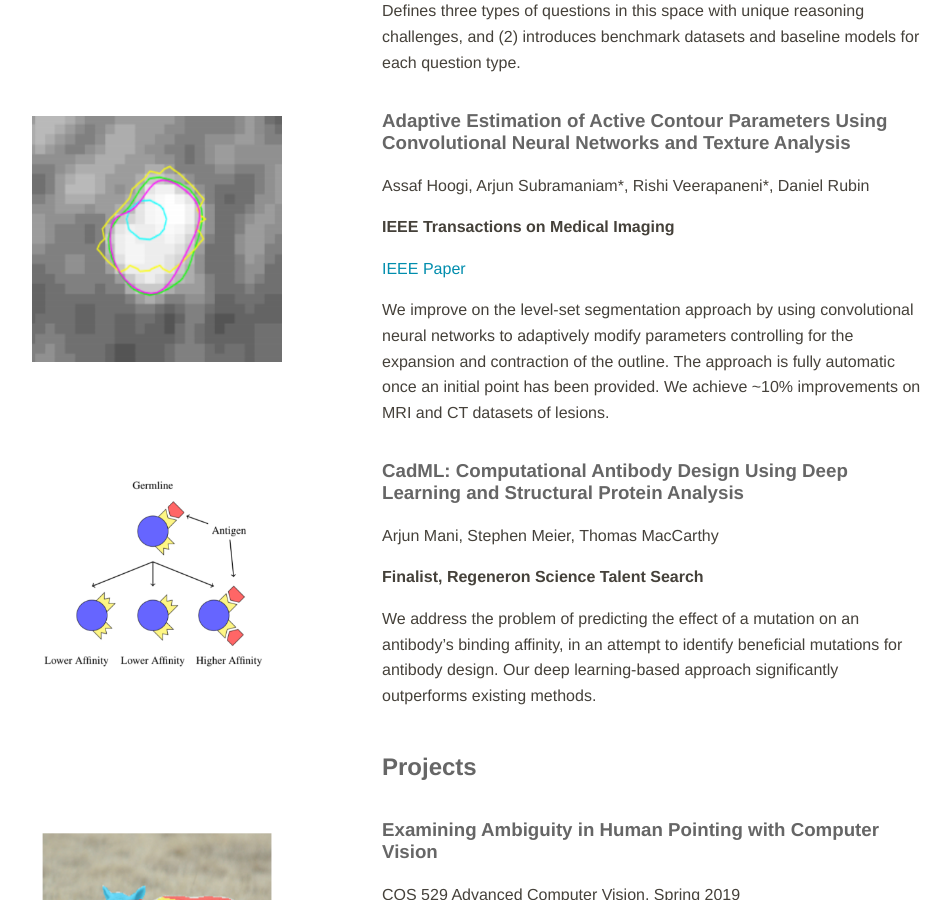
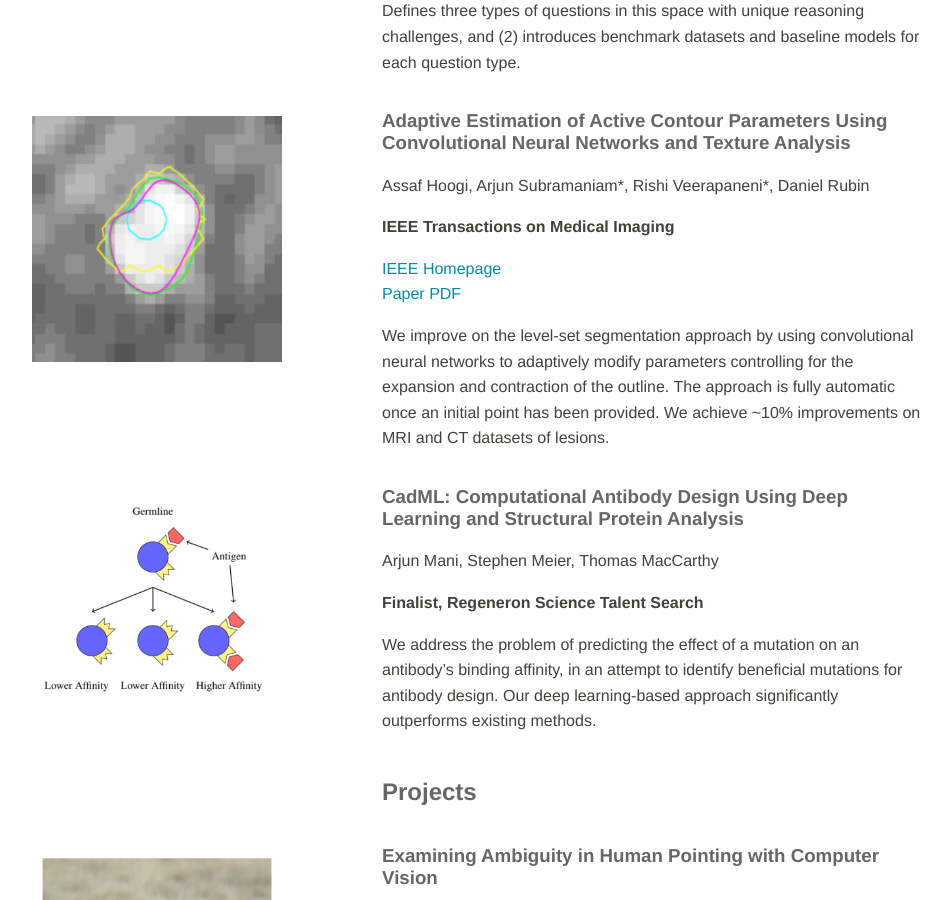
Before and after one commit to arjun-mani/arjun-mani.github.io, a Jekyll site: the page built from index.html, in a window 1280 px wide and 900 px high, scrolled down 886 px. Shown: the whole window, without its empty margins (160-1111 px from the left). Built offline with Jekyll 4.4.1, drawn with Linux system fonts in a browser that asks for light colours.

Commit message:
Update index.html

```diff
--- a/index.html
+++ b/index.html
@@ -48,7 +48,7 @@ title: Home
 		<h3>Adaptive Estimation of Active Contour Parameters Using Convolutional Neural Networks and Texture Analysis</h3>
 		<p>Assaf Hoogi, Arjun Subramaniam*, Rishi Veerapaneni*, Daniel Rubin</p>
 		<p><b>IEEE Transactions on Medical Imaging</b> </p>
-		<p><a href="https://ieeexplore.ieee.org/document/7742396">IEEE Paper</a></p>
+		<p><a href="https://ieeexplore.ieee.org/document/7742396">IEEE Homepage</a><br/><a href="./pdfs/hoogi2016.pdf">Paper PDF</a><br/></p>
 		<p>We improve on the level-set segmentation approach by using convolutional neural networks to adaptively modify parameters controlling for the expansion and contraction of the outline. The approach is fully automatic once an initial point has been provided. We achieve ~10% improvements on MRI and CT datasets of lesions.</p>
 	</div>
 </div>
```
